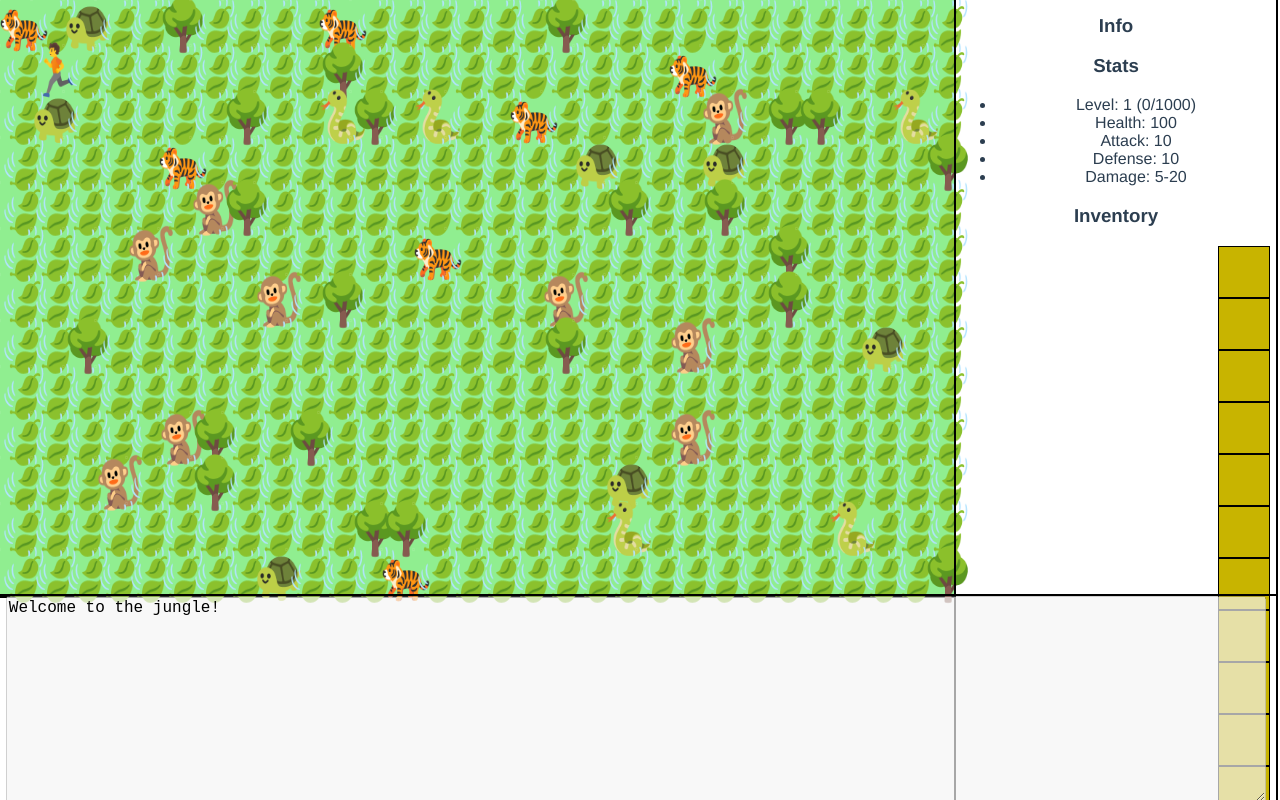
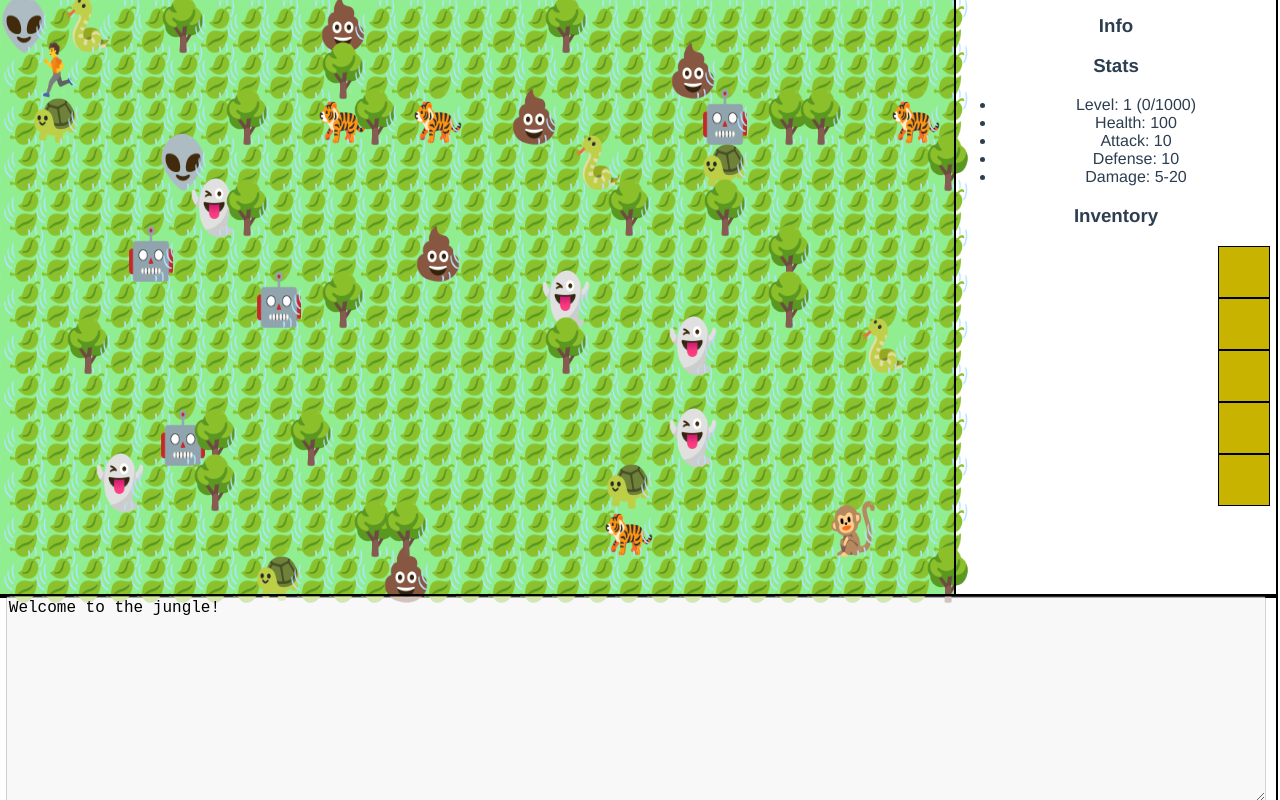
Before and after one commit to Humakt83/vue-rougelite, a Vue app: page / in a window 1280 px wide. Shown: the top 800 px of the page. Built offline with nearby package versions, Linux system fonts and the light colour scheme.

Commit message:
Tune inventory and create more monsters

```diff
--- a/src/components/Level.vue
+++ b/src/components/Level.vue
@@ -31,6 +31,17 @@ const getTile = type => {
 
 }
 
+const monsters = {
+  "turtle": "🐢",
+  "snake": "🐍",
+  "tiger": "🐅",
+  "gorilla": "🐒",
+  "ghost": "👻",
+  "alien": "👽",
+  "robot": "🤖",
+  "poo": "💩"
+}
+
 const getTileType = (tile) => {
         if(tile.isWall){
           return "🌳"
@@ -45,18 +56,7 @@ const getTileType = (tile) => {
         }
 
         if(tile.content.monsterType){
-          switch (tile.content.monsterType) {
-            case "turtle":
-              return "🐢";
-            case "snake":
-              return "🐍";
-            case "tiger":
-              return "🐅";
-            case "gorilla":
-              return "🐒";
-            default:
-              return "💩";
-          }
+          return monsters[tile.content.monsterType];
         }
 }
 
--- a/src/components/info/Inventory.vue
+++ b/src/components/info/Inventory.vue
@@ -26,12 +26,16 @@ export default {
   }
 
   .backpack {
+    position: relative;
     height: 100%;
     overflow-x: hidden;
-    overflow-y: scroll;
+    overflow-y: auto;
     display: inline-block;
+    max-height: 260px;
+    background-color: rgb(200, 180, 0);
   }
   .backpackSlot {
+    position: relative;
     width: 50px;
     height: 50px;
     background-color: rgb(200, 180, 0);
--- a/src/objects/monsters.js
+++ b/src/objects/monsters.js
@@ -19,14 +19,30 @@ export const turtle = () => {
 }
 
 export const gorilla = () => {
-  return createMonster(15, 20, 50, "gorilla", 10, 20, 300);
+  return createMonster(8, 15, 50, "gorilla", 5, 15, 300);
 }
 
 export const tiger = () => {
-  return createMonster(25, 15, 40, "tiger", 15, 25, 350);
+  return createMonster(15, 7, 40, "tiger", 15, 20, 350);
+}
+
+export const poo = () => {
+  return createMonster(1, 1, 5, "poo", 1, 2, 10);
+}
+
+export const ghost = () => {
+  return createMonster(5, 30, 5, "ghost", 1, 5, 100);
+}
+
+export const alien = () => {
+  return createMonster(10, 10, 25, "alien", 10, 20, 300);
+}
+
+export const robot = () => {
+  return createMonster(15, 15, 50, "robot", 15, 25, 450);
 }
 
 export const randomEnemy = () => {
-  const enemies = [turtle, snake, tiger, gorilla];
+  const enemies = [turtle, snake, tiger, gorilla, alien, poo, robot, ghost];
   return enemies[Math.floor(Math.random() * enemies.length)]();
 };
```
